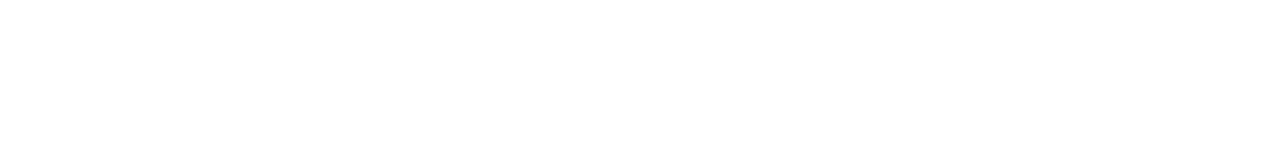
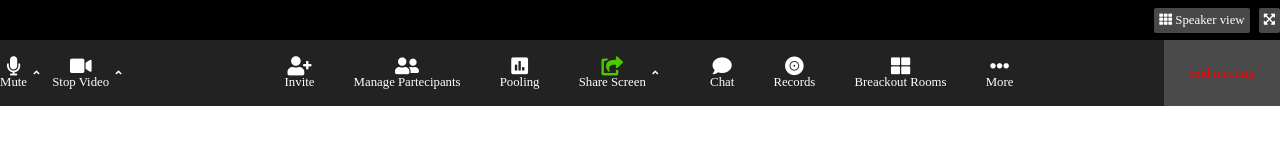
Before and after one commit to SanSciain/html-css-zoom, a plain HTML site: page index.html in a window 1280 px wide. Drawn offline with Linux system fonts and the light colour scheme.

Commit message:
Add: header and footer with icons and text

```diff
--- a/css/style.css
+++ b/css/style.css
@@ -4,3 +4,108 @@
     margin: 0;
     box-sizing: border-box;
 }
+
+html{
+    font-size: 80%;
+}
+
+/* Common */
+ul{
+    list-style: none;
+}
+
+li{
+    display: inline-block;
+}
+
+a{
+    text-decoration: none;
+}
+
+/* Header */
+header{
+    background-color: black;
+    height: 5vh;
+    color: white;
+    display: flex;
+    justify-content: flex-end;
+    align-items: center;
+}
+
+header li{
+    padding: 5px;
+    background-color: #484848;
+    border-radius: 2px;
+    margin-left: 6px;
+}
+
+
+/* Main */
+
+
+
+
+/* Footer */
+footer{
+    color: white;
+    background-color: #222222;
+    display: flex;
+    flex-direction: row;
+}
+
+.left{
+    display: flex;
+    justify-content: flex-start;
+    align-items: center;
+}
+
+footer i{
+    font-size: 1.5em;
+}
+
+.icon-with-arrow{
+    display: flex;
+    padding-right: 1em;
+}
+
+.icon-text{
+    display: flex;
+    flex-direction: column;
+    justify-content: center;
+    align-items: center;
+}
+
+.icon-with-arrow .arrow{
+    font-size: .5em;
+    display: flex;
+    align-items: center;
+    margin-left: 1em;
+}
+
+
+.center{
+    width: 60%;
+    margin: 0 auto;
+    display: flex;
+    flex-direction: row;
+    align-items: center;
+    justify-content: space-around;
+}
+
+.center .icon-with-arrow .icon-text i{
+    color: #4bc800;
+}
+
+
+.right{
+
+    display: flex;
+    justify-content: center;
+    align-items: center;
+}
+
+.right .button{
+    background-color:#4a4a4a ;
+    color: red;
+    padding: 2em 2em;
+}
--- a/index.html
+++ b/index.html
@@ -5,9 +5,106 @@
     <meta http-equiv="X-UA-Compatible" content="IE=edge">
     <meta name="viewport" content="width=device-width, initial-scale=1.0">
     <title>html-css-zoom</title>
+    <!-- Font awesome -->
+    <link rel="stylesheet" href="https://cdnjs.cloudflare.com/ajax/libs/font-awesome/5.15.4/css/all.min.css" integrity="sha512-1ycn6IcaQQ40/MKBW2W4Rhis/DbILU74C1vSrLJxCq57o941Ym01SwNsOMqvEBFlcgUa6xLiPY/NS5R+E6ztJQ==" crossorigin="anonymous" referrerpolicy="no-referrer" />
+    <!-- Style -->
     <link rel="stylesheet" href="css/style.css">
 </head>
 <body>
 
+    <!-- Header -->
+    <header>
+        <ul>
+            <li><i class="fas fa-th"></i> Speaker view</li>
+            <li><i class="fas fa-expand-arrows-alt"></i></li>
+        </ul>
+    </header>
+    <!-- /Header -->
+
+
+
+    <!-- Main -->
+    <main>
+
+
+
+    </main>
+    <!-- /Main -->
+
+
+
+    <!-- Footer -->
+    <footer>
+
+        <div class="left">
+
+            <div class="icon-with-arrow">
+                <div class="icon-text">
+                    <i class="fas fa-microphone"></i> Mute
+                </div>
+                <div class="arrow">
+                    <i class="fas fa-angle-up"></i>
+                </div>
+            </div>
+
+            <div class="icon-with-arrow">
+                <div class="icon-text">
+                    <i class="fas fa-video"></i> Stop Video
+                </div>
+                <div class="arrow">
+                    <i class="fas fa-angle-up"></i>
+                </div>
+            </div>
+
+        </div>
+
+        <div class="center">
+
+            <div class="icon-text">
+                <i class="fas fa-user-plus"></i> Invite
+            </div>
+
+            <div class="icon-text">
+                <i class="fas fa-user-friends"></i> Manage Partecipants
+            </div>
+
+            <div class="icon-text">
+                <i class="fas fa-poll"></i> Pooling
+            </div>
+
+            <div class="icon-with-arrow">
+                <div class="icon-text">
+                    <i class="fas fa-share-square"></i> Share Screen
+                </div>
+                <div class="arrow">
+                    <i class="fas fa-angle-up"></i>
+                </div>
+            </div>
+
+            <div class="icon-text">
+                <i class="fas fa-comment"></i> Chat
+            </div>
+
+            <div class="icon-text">
+                <i class="fas fa-record-vinyl"></i> Records
+            </div>
+
+            <div class="icon-text">
+                <i class="fas fa-th-large"></i> Breackout Rooms
+            </div>
+
+            <div class="icon-text">
+                <i class="fas fa-ellipsis-h"></i> More
+            </div>
+
+        </div>
+
+        <div class="right">
+            <a class="button" href="">End meeting</a>
+        </div>
+
+    </footer>
+    <!-- /Footer -->
+
 </body>
 </html>
```
